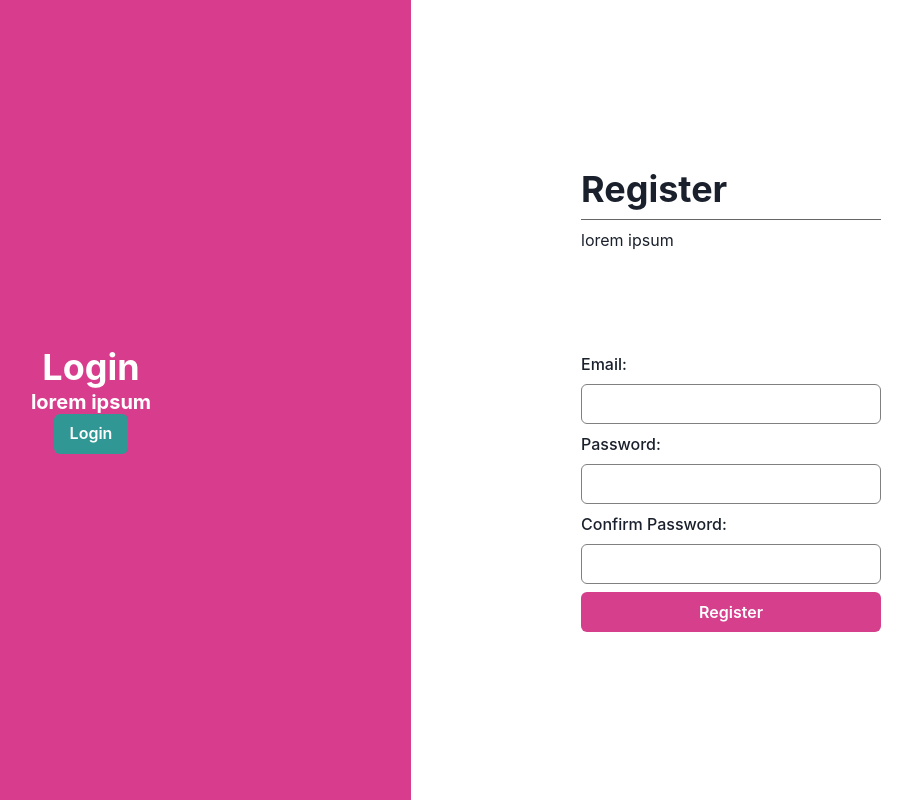
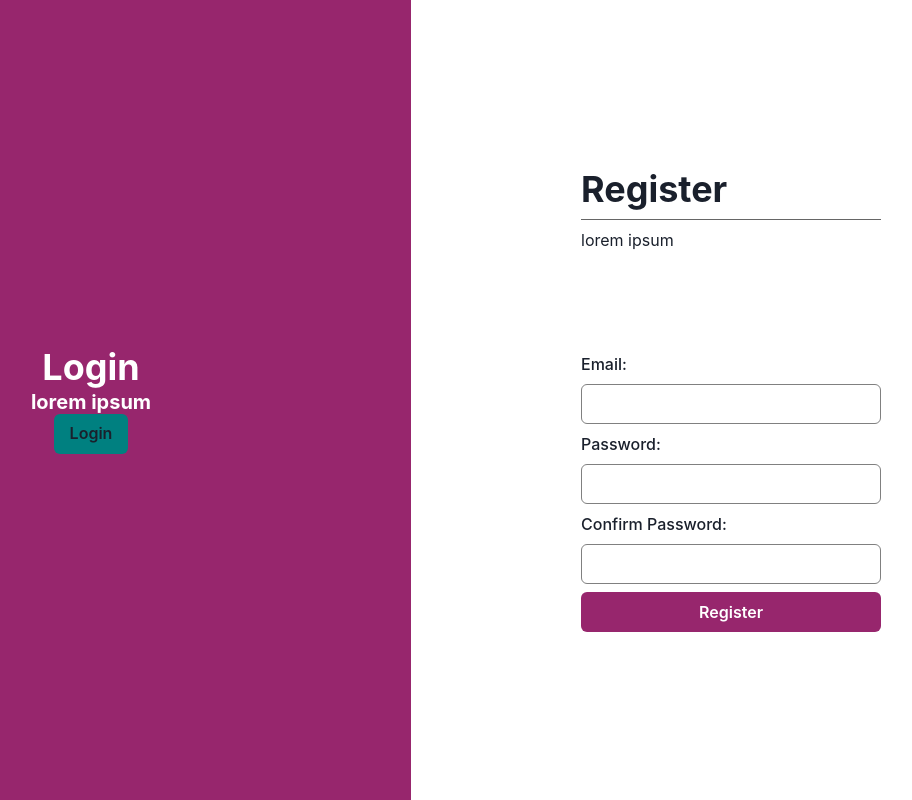
Before and after one commit to njxue/odot, a React (Create React App) app: page /register in a window 1280 px wide. Shown: the whole page, without its empty margins (229-1141 px from the left). Built offline with nearby package versions, Linux system fonts and the light colour scheme; no server answers.

Commit message:
Change color scheme

```diff
--- a/src/components/Login/GreetingCard.tsx
+++ b/src/components/Login/GreetingCard.tsx
@@ -24,7 +24,8 @@ const GreetingCard: React.FC<GreetingCardProps> = (props) => {
       <Heading>{header}</Heading>
       <Heading size="md">{text}</Heading>
       <Button
-        colorScheme={buttonColor ? buttonColor : "pink"}
+        bgColor={buttonColor ? buttonColor : "pink.700"}
+        _hover={{ bgColor: buttonColor ? "teal.500" : "pink.600" }} // this feels too hacky, fix this
         onClick={onClickButtonEvent}
       >
         {buttonText}
--- a/src/components/Register/RegisterForm.tsx
+++ b/src/components/Register/RegisterForm.tsx
@@ -43,7 +43,12 @@ const RegisterForm: React.FC<{}> = () => {
         <FormLabel>Confirm Password: </FormLabel>
         <Input ref={passwordCfRef} type="password" borderColor="gray" />
       </FormControl>
-      <Button onClick={handleRegister} colorScheme="pink" w="100%">
+      <Button
+        onClick={handleRegister}
+        color="white"
+        bgColor="pink.700"
+        w="100%"
+      >
         Register
       </Button>
     </PreLoginForm>
--- a/src/components/Register/index.tsx
+++ b/src/components/Register/index.tsx
@@ -12,7 +12,7 @@ export const Register: React.FC<{}> = () => {
         text="lorem ipsum"
         onClickButtonEvent={() => navigate("/")}
         buttonText="Login"
-        bgColor="#d83c8c"
+        bgColor="pink.700"
         buttonColor="teal"
       />
       <RegisterForm />
```
